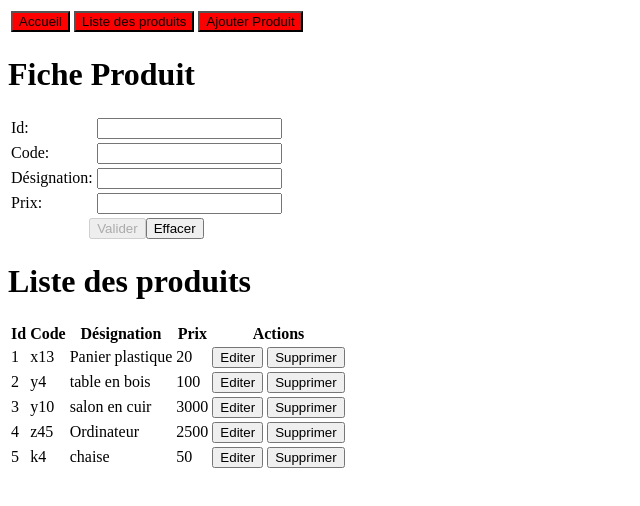
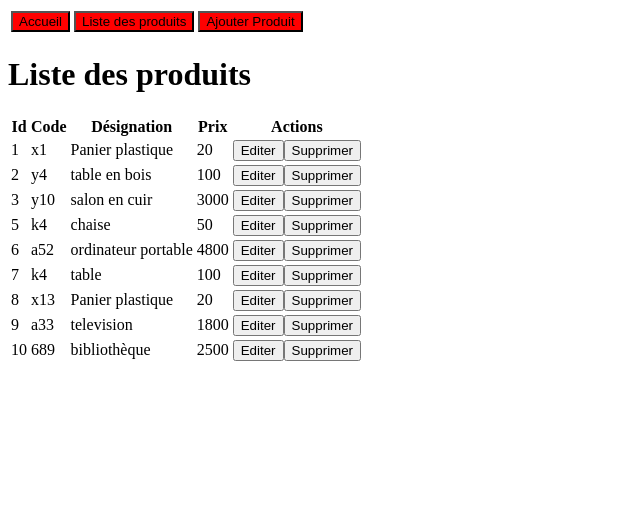
Before and after one commit to hadilbj/gestion-produits, an Angular app: page /produits in a window 1280 px wide. Shown: the top 506 px of the page, without its empty margins (0-640 px from the left). Built offline with nearby package versions, Linux system fonts and the light colour scheme; data requests are answered from the project's data file.

Commit message:
modifier produitComponent

```diff
--- a/data/db.json
+++ b/data/db.json
@@ -2,7 +2,7 @@
   "produits": [
     {
       "id": 1,
-      "code": "x13",
+      "code": "x1",
       "designation": "Panier plastique",
       "prix": 20
     },
@@ -19,16 +19,40 @@
       "prix": 3000
     },
     {
-      "id": 4,
-      "code": "z45",
-      "designation": "Ordinateur",
-      "prix": 2500
-    },
-    {
       "id": 5,
       "code": "k4",
       "designation": "chaise",
       "prix": "50"
+    },
+    {
+      "code": "a52",
+      "designation": "ordinateur portable",
+      "prix": "4800",
+      "id": 6
+    },
+    {
+      "id": 7,
+      "code": "k4",
+      "designation": "table",
+      "prix": "100"
+    },
+    {
+      "id": 8,
+      "code": "x13",
+      "designation": "Panier plastique",
+      "prix": "20"
+    },
+    {
+      "id": 9,
+      "code": "a33",
+      "designation": "television",
+      "prix": "1800"
+    },
+    {
+      "id": 10,
+      "code": "689",
+      "designation": "bibliothèque",
+      "prix": "2500"
     }
   ]
 }
--- a/src/app/ajout-produit/ajout-produit.component.html
+++ b/src/app/ajout-produit/ajout-produit.component.html
@@ -1,23 +1,22 @@
-
 <div>
     <h1>Ajouter un Produit</h1>
-    <form #produitForm="ngForm" (ngSubmit)="ajouterProduit(produitForm.value)">
+    <form (ngSubmit)="ajouterProduit($event)" #produitForm="ngForm">
       <table>
         <tr>
-          <td>Code:</td>
-          <td><input type="text" name="code" ngModel required /></td>
+          <td><label for="code">Code:</label></td>
+          <td><input type="text" name="code" id="code" [(ngModel)]="nouveauProduit.code" required /></td>
         </tr>
         <tr>
-          <td>Désignation:</td>
-          <td><input type="text" name="designation" ngModel required /></td>
+          <td><label for="designation">Désignation:</label></td>
+          <td><input type="text" name="designation" id="designation" [(ngModel)]="nouveauProduit.designation" required /></td>
         </tr>
         <tr>
-          <td>Prix:</td>
-          <td><input type="text" name="prix" ngModel required /></td>
+          <td><label for="prix">Prix:</label></td>
+          <td><input type="text" name="prix" id="prix" [(ngModel)]="nouveauProduit.prix" required /></td>
         </tr>
         <tr>
           <td colspan="2" style="text-align: center;">
-            <input type="submit" value="Ajouter" [disabled]="!produitForm.form.valid" />
+            <button type="submit" [disabled]="!produitForm.form.valid">Ajouter</button>
           </td>
         </tr>
       </table>
--- a/src/app/ajout-produit/ajout-produit.component.ts
+++ b/src/app/ajout-produit/ajout-produit.component.ts
@@ -1,6 +1,6 @@
 import { Component, OnInit } from '@angular/core';
-import { Produit } from '../model/produit'; // Importez la classe Produit depuis le chemin correct
-import { ProduitsService } from '../services/produits.service'; // Importez le service ProduitsService depuis le chemin correct
+import { Produit } from '../model/produit';
+import { ProduitsService } from '../services/produits.service';
 
 @Component({
   selector: 'app-ajout-produit',
@@ -9,10 +9,16 @@ import { ProduitsService } from '../services/produits.service'; // Importez le s
 })
 export class AjoutProduitComponent implements OnInit {
 
+  nouveauProduit: Produit = {
+    id: 0,
+    code: '',
+    designation: '',
+    prix: 0
+  };
+
   constructor(private produitsService: ProduitsService) {}
 
   ngOnInit(): void {
-    // Message affiché au moment de l'affichage du composant
     console.log("Initialisation du composant: Ajouter un nouveau produit");
   }
 
@@ -20,7 +26,14 @@ export class AjoutProduitComponent implements OnInit {
     this.produitsService.addProduit(nouveauProduit).subscribe({
       next: addProduit => {
         console.log("Succès POST", addProduit);
-        // Ajoutez ici le code nécessaire pour traiter le succès de l'ajout du produit
+        alert("Produit ajouté avec succès !");
+        // Réinitialise le formulaire pour préparer une nouvelle insertion
+        this.nouveauProduit = {
+          id: 0,
+          code: '',
+          designation: '',
+          prix: 0
+        };
       },
       error: err => {
         console.log("Erreur POST", err);
@@ -28,4 +41,14 @@ export class AjoutProduitComponent implements OnInit {
       }
     });
   }
+
+  validerFormulaire() {
+  // Vérifier si l'ID est défini avant d'appeler la méthode idExiste
+  if (this.nouveauProduit.id !== undefined && this.produitsService.idExiste(this.nouveauProduit.id)) {
+    alert("Identificateur de produit déjà existant.");
+  } else {
+    this.ajouterProduit(this.nouveauProduit);
+  }
 }
+
+}
--- a/src/app/produits/produits.component.html
+++ b/src/app/produits/produits.component.html
@@ -1,4 +1,4 @@
-<div>
+<!--<div>
     <h1>Fiche Produit</h1>
     <form #produitForm="ngForm" (ngSubmit)="validerFormulaire(produitForm)">
       <table>
@@ -54,4 +54,62 @@
         </tr>
       </tbody>
     </table>
+  </div> -->
+  <div>
+    <h1>Liste des produits</h1>
+    <table>
+      <thead>
+        <tr>
+          <th>Id</th>
+          <th>Code</th>
+          <th>Désignation</th>
+          <th>Prix</th>
+          <th>Actions</th>
+        </tr>
+      </thead>
+      <tbody>
+        <tr *ngFor="let p of produits">
+          <td>{{ p.id }}</td>
+          <td>{{ p.code }}</td>
+          <td>{{ p.designation }}</td>
+          <td>{{ p.prix }}</td>
+          <td>
+            <button (click)="editerProduit(p)">Editer</button>
+            <button (click)="supprimerProduit(p)">Supprimer</button>
+          </td>
+        </tr>
+      </tbody>
+    </table>
   </div>
+
+  <div *ngIf="produitEdite">
+    <h1>Éditer le Produit</h1>
+    <form (ngSubmit)="validerFormulaire(produitForm)" #produitForm="ngForm">
+      <table>
+        <tr>
+          <td>Id:</td>
+          <td><input id="id" name="id" type="text" [(ngModel)]="produitEdite.id" readonly /></td>
+        </tr>
+        <tr>
+          <td>Code:</td>
+          <td><input type="text" name="code" [(ngModel)]="produitEdite.code" required /></td>
+        </tr>
+        <tr>
+          <td>Désignation:</td>
+          <td><input type="text" name="designation" [(ngModel)]="produitEdite.designation" required /></td>
+        </tr>
+        <tr>
+          <td>Prix:</td>
+          <td><input type="text" name="prix" [(ngModel)]="produitEdite.prix" required /></td>
+        </tr>
+        <tr>
+          <td colspan="2" style="text-align: center;">
+            <button type="submit">Valider</button>
+            <button type="button" (click)="annulerEdition()">Annuler</button>
+          </td>
+        </tr>
+        <button (click)="afficherFormulaireAjoutProduit()">Ajouter un produit</button>
+      </table>
+    </form>
+  </div>
+  <app-ajout-produit *ngIf="afficherFormulaireAjout"></app-ajout-produit>
--- a/src/app/produits/produits.component.ts
+++ b/src/app/produits/produits.component.ts
@@ -68,6 +68,9 @@ export class ProduitsComponent implements OnInit{
     }
 
     supprimerProduit(p: Produit) {
+      const confirmation = window.confirm("Voulez-vous vraiment supprimer ce produit ?");
+
+      if (confirmation) {
         this.produitsService.deleteProduit(p.id).subscribe({
           next: () => {
             console.log("Succès DELETE", p);
@@ -81,30 +84,42 @@ export class ProduitsComponent implements OnInit{
           }
         });
       }
+    }
+
     validerFormulaire(form: NgForm) {
-    if (form.value.id !== undefined) {
-      console.log("id non vide...");
-      this.produitsService.updateProduit(form.value.id, form.value).subscribe({
+      if (this.produitEdite && form.valid) {
+        console.log("Validation du formulaire pour la mise à jour du produit", form.value);
+        this.produitsService.updateProduit(this.produitEdite.id, form.value).subscribe({
           next: updatedProduit => {
             console.log("Succès PUT", updatedProduit);
-          const index = this.produits.findIndex(p => p.id === form.value.id);
+            // Mettre à jour le produit dans la liste
+            const index = this.produits.findIndex(p => p.id === this.produitEdite!.id);
             if (index !== -1) {
               this.produits[index] = form.value;
             }
+            // Cacher le formulaire après validation
+            this.produitEdite = null;
           },
           error: err => {
             console.log("Erreur PUT", err);
           }
         });
-    } else {
-      console.log("id vide...");
-      // Ajoutez le code nécessaire pour l'ajout d'un nouveau produit
       }
     }
 
+    afficherFormulaireAjout: boolean = false;
 
-  effacerSaisie() {
+    afficherFormulaireAjoutProduit() {
+      this.afficherFormulaireAjout = true;
+    }
+
+  /*effacerSaisie() {
     this.produitCourant = new Produit(); // Réinitialise le produitCourant
+  }*/
+
+  annulerEdition() {
+    // Annuler l'édition et cacher le formulaire
+    this.produitEdite = null;
   }
 
   editerProduit1(produit: Produit) {
--- a/src/app/services/produits.service.ts
+++ b/src/app/services/produits.service.ts
@@ -11,6 +11,8 @@ export class ProduitsService {
   // Url du service web de gestion de produits
   // commune pour toutes les méthodes
   urlHote="http://localhost:9999/produits/";
+
+  produits: Produit[] = [];
 
   constructor(private http : HttpClient) { }
 
@@ -33,4 +35,8 @@ export class ProduitsService {
   {
     return this.http.put(this.urlHote+idP,nouveau);
   }
+
+  idExiste(id: number): boolean {
+    return this.produits.some(produit => produit.id === id);
+  }
 }
```
Lines whose indentation alone changed are shown as unchanged.
